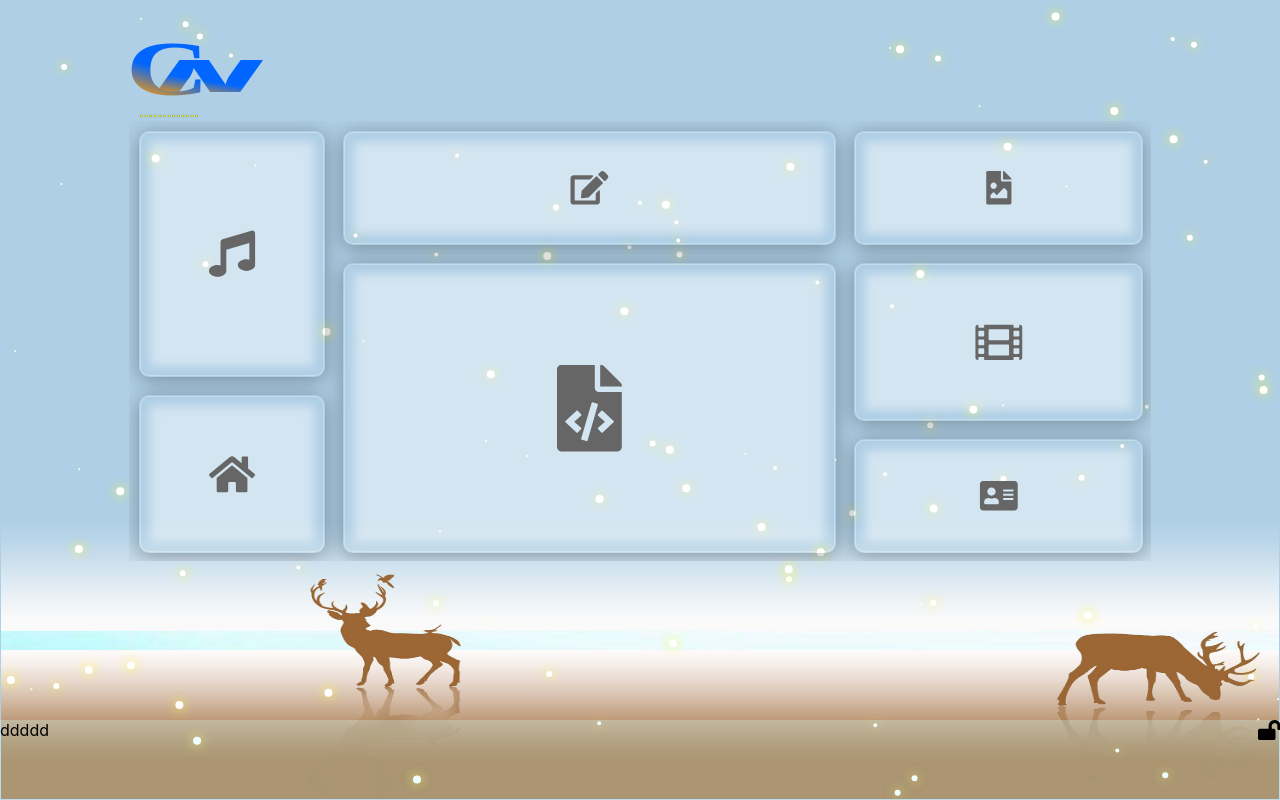
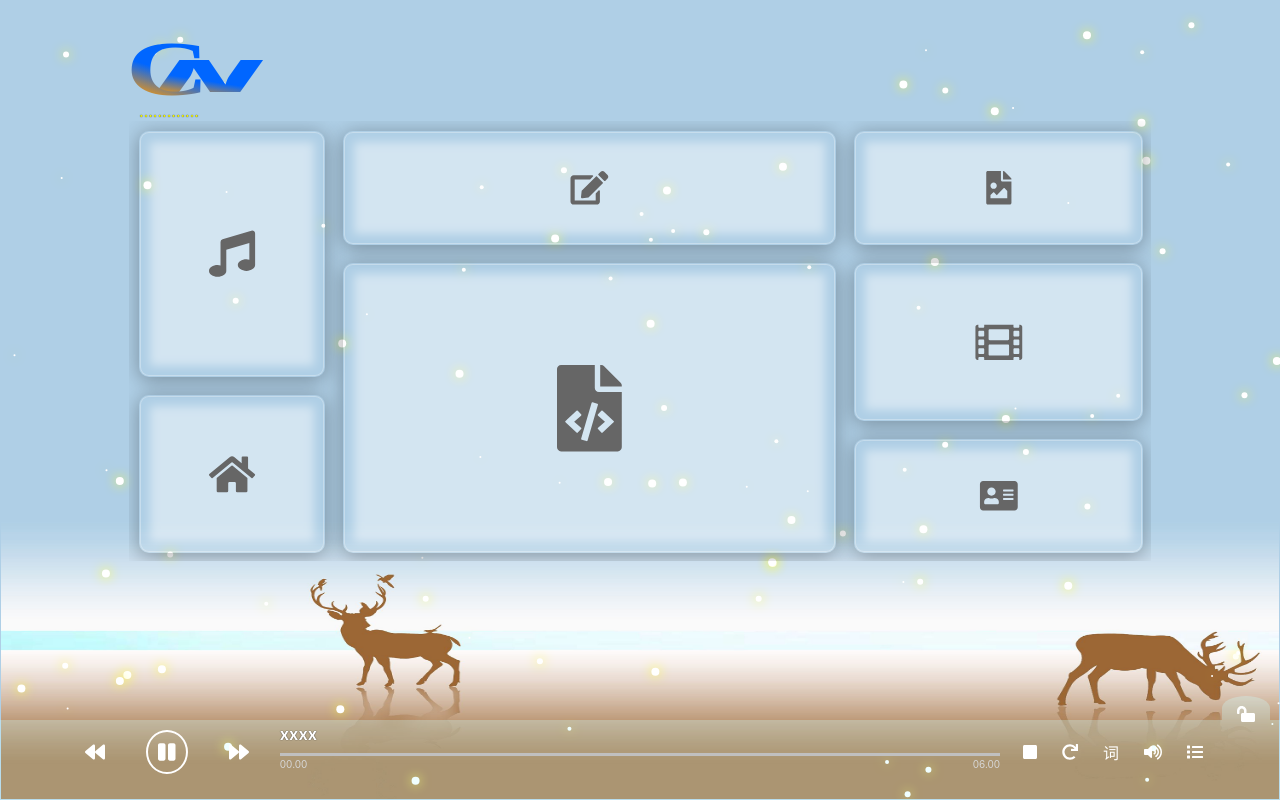
Before and after one commit to why33/Bolg, a React app: page / in a window 1280 px wide. Built offline with nearby package versions, Linux system fonts and the light colour scheme.

Commit message:
音乐控制条样式

```diff
--- a/src/index.css
+++ b/src/index.css
@@ -5,6 +5,9 @@
 :root{
   width:100%;
   height: 100%;
+  user-select: none;
+  -webkit-user-select: none;
+  -moz-user-select: none;
 }
 body {
   font-family: -apple-system, BlinkMacSystemFont, "Segoe UI", "Roboto", "Oxygen",
--- a/src/music/MusicControl.js
+++ b/src/music/MusicControl.js
@@ -12,20 +12,154 @@ const Root=styled.div`
     bottom:0;
     .lockSty{
         position:absolute;
-        top:0;
-        right:0;
-        font-size:20px;
+        top:-3vh;
+        right:10px;
+        width:6vh;
+        height:2vh;
+        text-align:center;
+        padding-top:1vh;
+        background:rgba(204,255,255,.3);
+        border-radius:50% 50% 0 0;
+        svg{
+            font-size:2vh;
+            color:#fff;
+            transform:rotateY(180deg);
+            -ms-transform:rotateY(180deg);
+            -webkit-transform:rotateY(180deg);
+            cursor:pointer;
+        }
+    }
+    .controlSty{
+        width:90%;
+        height:80%;
+        margin:0 auto;
+        display:flex;
+        svg{
+            cursor:pointer;
+            color:#fff;
+        }
+        .control_play{
+            flex:2;
+            display:flex;
+            justify-content:space-around;
+            align-items:center;
+            font-size:20px;
+            svg:nth-of-type(2){
+                border:2px solid #fff;
+                padding:10px;
+                border-radius:50%;
+            }
+
+        }
+        .control_range{
+            flex:7;
+            box-sizing:border-box;
+            padding:0 10px;
+            color:#ffff;
+
+            p{
+                display:block;
+                width:100%;
+                font-size:2vh;
+                line-height:3.5vh;
+                font-weight:bold;
+                text-shadow:0 0 1px #000;
+                margin-bottom:5px;
+            }
+            &>div{
+                display:flex;
+                flex-wrap:wrap;
+                justify-content:space-between;
+                .control_progress{
+                    display:block;
+                    width:100%;
+                    height:3px;
+                    background:#c0c0c0;
+                    margin-bottom:0.2vh;
+               }
+               .control_timeStart,
+               .control_timeEnd{
+                   color:#d7d7d7;
+                   font-size:10px;
+               }
+            }
+
+        }
+        .control_but{
+            flex:2;
+            display:flex;
+            justify-content:space-around;
+            align-items:center;
+            font-size:2vh;
+            color:#fff;
+            span{
+                cursor:pointer;
+            }
+        }
     }
 
 
 `
 
 export default class MusicControl extends React.Component{
+    constructor(props){
+        super(props);
+        this.state={
+            isPlay:true,
+            isRepeat:true,
+            isVolume:true,
+            isLock:false
+        }
+    }
+    isPlayFun=()=>{
+        this.setState({
+            isPlay:!this.state.isPlay
+        })
+    }
+    isRepeatFun=()=>{
+        this.setState({
+            isRepeat:!this.state.isRepeat
+        })
+    }
+    isVolumeFun=()=>{
+        this.setState({
+            isVolume:!this.state.isVolume
+        })
+    }
+    isLockFun=()=>{
+        this.setState({
+            isLock:!this.state.isLock
+        })
+    }
     render(){
         return (
             <Root>
-                ddddd
-                <Icon className='lockSty' icon={IconT.faLockOpen}/>
+                <div className='lockSty'>
+                    <Icon  icon={this.state.isLock?IconT.faLock:IconT.faLockOpen} onClick={this.isLockFun}/>
+                </div>
+                <div className='controlSty'>
+                    <div className='control_play'>
+                        <Icon icon={IconT.faBackward}/>
+                        <Icon icon={this.state.isPlay?IconT.faPause:IconT.faPlay} onClick={this.isPlayFun}/>
+                        <Icon icon={IconT.faForward}/>
+                    </div>
+                    <div className='control_range'>
+                        <p>xxxx</p>
+                        <div>
+
+                            <span className="control_progress"></span>
+                            <span className="control_timeStart">00.00</span>
+                            <span className="control_timeEnd">06.00</span>
+                        </div>
+                    </div>
+                    <div className='control_but'>
+                        <Icon icon={IconT.faStop}/>
+                        <Icon icon={this.state.isRepeat?IconT.faRepeat:IconT.faRandom} onClick={this.isRepeatFun}/>
+                        <span>词</span>
+                        <Icon icon={this.state.isVolume?IconT.faVolume:IconT.faVolumeOff} onClick={this.isVolumeFun}/>
+                        <Icon icon={IconT.faList}/>
+                    </div>
+                </div>
             </Root>
         )
     }
--- a/src/utils/R.js
+++ b/src/utils/R.js
@@ -1,4 +1,4 @@
-import { faMusic,faFilm,faAddressCard,faHome,faFileImage,faFileCode,faEdit,faLock,faLockOpen } from '@fortawesome/free-solid-svg-icons'
+import { faMusic,faList,faStop,faVolumeUp,faVolumeOff,faRandom,faRedo,faForward,faBackward,faFilm,faAddressCard,faHome,faFileImage,faFileCode,faEdit,faLock,faLockOpen,faPause,faPlay } from '@fortawesome/free-solid-svg-icons'
 export const IconT={
     "faMusic":faMusic,
     "faFilm":faFilm,
@@ -8,5 +8,15 @@ export const IconT={
     "faCode":faFileCode,
     "faArticle":faEdit,
     "faLock":faLock,
-    "faLockOpen":faLockOpen
+    "faLockOpen":faLockOpen,
+    "faPause":faPause,
+    "faPlay":faPlay,
+    "faBackward":faBackward,
+    "faForward":faForward,
+    "faRandom":faRandom,
+    "faRepeat":faRedo,
+    "faVolume":faVolumeUp,
+    "faVolumeOff":faVolumeOff,
+    "faStop":faStop,
+    "faList":faList
 }
```
